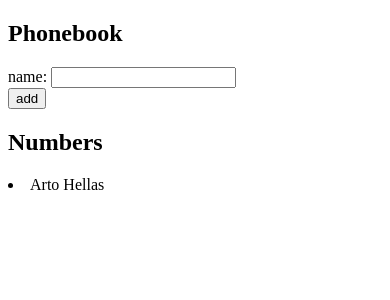
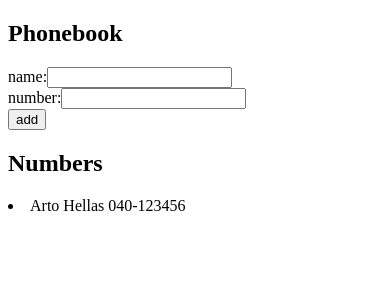
Before and after one commit to Frosenow/Fullstack-Open-2023, a React (Create React App) app in the folder part2/phonebook/: page / in a window 390 px wide. Shown: the top 300 px of the page. Built offline with nearby package versions, Linux system fonts and the light colour scheme.

Commit message:
phonebook step3 added

```diff
--- a/part2/phonebook/src/App.js
+++ b/part2/phonebook/src/App.js
@@ -1,8 +1,11 @@
 import { useState } from "react";
 
 const App = () => {
-  const [persons, setPersons] = useState([{ name: "Arto Hellas" }]);
+  const [persons, setPersons] = useState([
+    { name: "Arto Hellas", number: "040-123456", id: 1 },
+  ]);
   const [newName, setNewName] = useState("");
+  const [newNumber, setNewNumber] = useState("");
 
   function handleInputChange(e) {
     setNewName(e.target.value);
@@ -10,6 +13,14 @@ const App = () => {
 
   function handleForm(e) {
     e.preventDefault();
+
+    // Prevent adding empty values
+    if (newName === "" || newNumber === "") {
+      alert("Fields can not be empty");
+      return;
+    }
+
+    // Check for duplicates
     if (
       persons.every(
         (person) => person.name.toLowerCase() !== newName.toLowerCase()
@@ -17,13 +28,15 @@ const App = () => {
     ) {
       const names = {
         name: newName,
+        number: newNumber,
+        id: persons.length + 1,
       };
       setPersons(persons.concat(names));
     } else {
       alert(`${newName} is already added to phonebook`);
     }
-
     setNewName("");
+    setNewNumber("");
   }
 
   return (
@@ -31,7 +44,15 @@ const App = () => {
       <h2>Phonebook</h2>
       <form onSubmit={handleForm}>
         <div>
-          name: <input onChange={handleInputChange} value={newName} />
+          name:
+          <input onChange={(e) => setNewName(e.target.value)} value={newName} />
+        </div>
+        <div>
+          number:
+          <input
+            onChange={(e) => setNewNumber(e.target.value)}
+            value={newNumber}
+          />
         </div>
         <div>
           <button type="submit">add</button>
@@ -39,7 +60,11 @@ const App = () => {
       </form>
       <h2>Numbers</h2>
       {persons.map((person) => {
-        return <li>{person.name}</li>;
+        return (
+          <li key={person.id}>
+            {person.name} {person.number}
+          </li>
+        );
       })}
     </div>
   );
```
